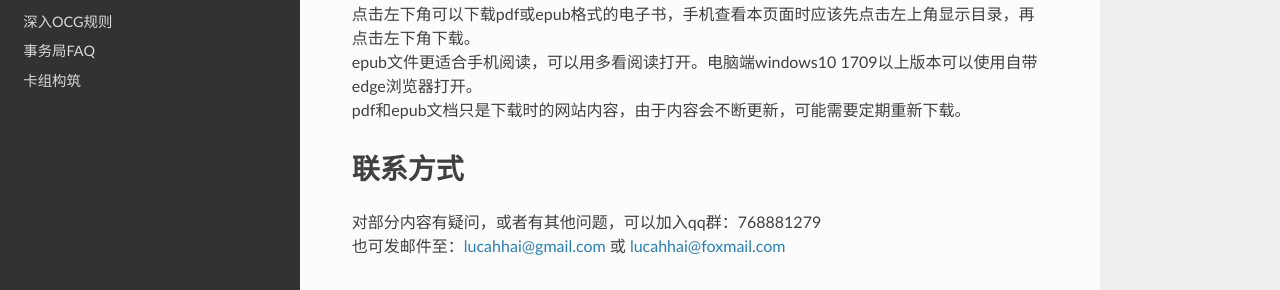
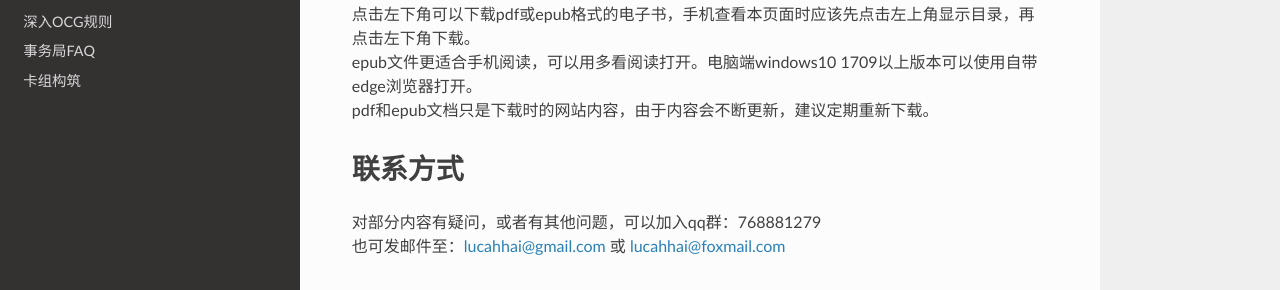
Before and after one commit to lucays/OCG-Rule-documentation, a Sphinx documentation site: the page built from source/index.rst, in a window 1280 px wide and 900 px high, scrolled down 597 px. Shown: the part 157-447 px from the top of the window. Built offline with Sphinx 7.4.7 and the Read the Docs theme 2.0.0, drawn with Linux system fonts in a browser that asks for light colours.

Commit message:
修改描述

```diff
--- a/source/index.rst
+++ b/source/index.rst
@@ -25,7 +25,7 @@ Welcome to ocg-rule's documentation!
 
 | 点击左下角可以下载pdf或epub格式的电子书，手机查看本页面时应该先点击左上角显示目录，再点击左下角下载。
 | epub文件更适合手机阅读，可以用多看阅读打开。电脑端windows10 1709以上版本可以使用自带edge浏览器打开。
-| pdf和epub文档只是下载时的网站内容，由于内容会不断更新，可能需要定期重新下载。
+| pdf和epub文档只是下载时的网站内容，由于内容会不断更新，建议定期重新下载。
 
 联系方式
 ========
```
